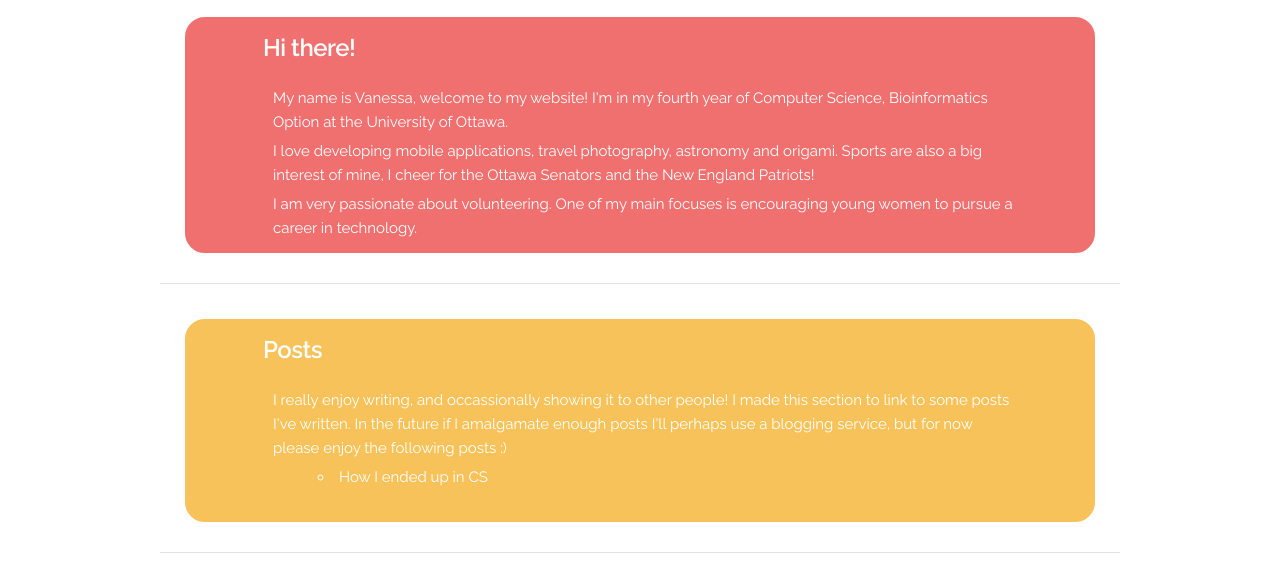
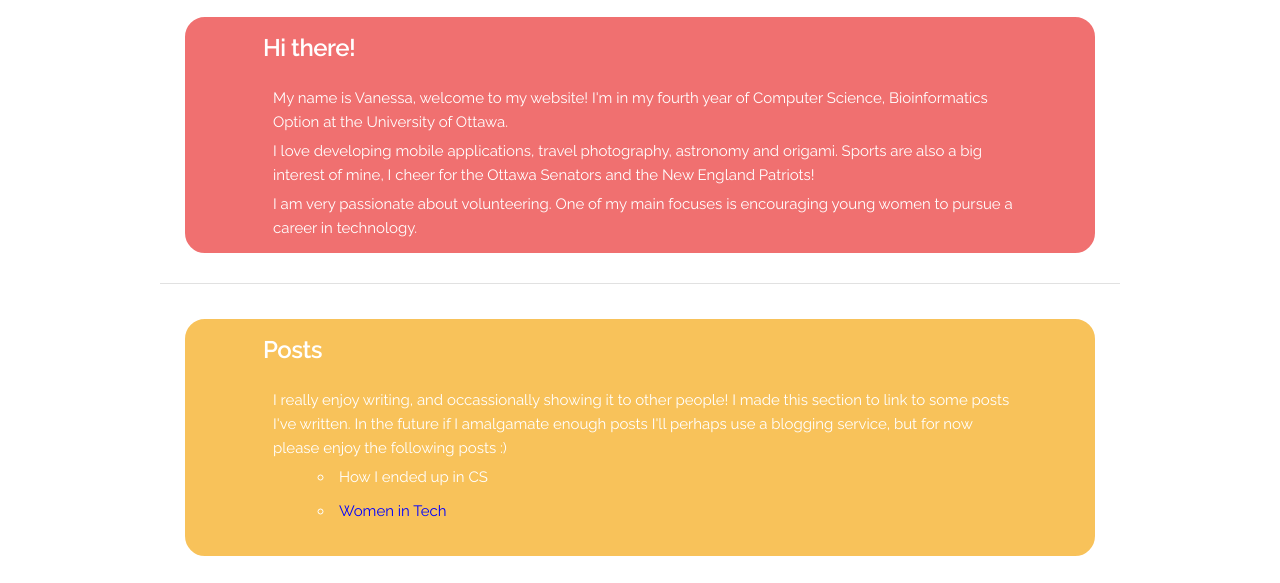
Before and after one commit to vanessaj/vanessaj.github.io, a plain HTML site: page index.html in a window 1280 px wide. Shown: the part 324-907 px from the top of the page. Drawn offline with Linux system fonts and the light colour scheme.

Commit message:
Adding google analytics, changing link colour

```diff
--- a/css/skeleton.css
+++ b/css/skeleton.css
@@ -159,9 +159,9 @@ p {
 –––––––––––––––––––––––––––––––––––––––––––––––––– */
 a {
   text-decoration: none;
-  color: black; }
+  color: blue; }
 a:hover {
-  color: purple;
+  color: black;
   /*color: #0FA0CE;*/ }
 
 
--- a/css/styles.css
+++ b/css/styles.css
@@ -47,6 +47,11 @@
 .container-text ul{
   margin-left: 55px;
 }
+
+@media (min-width: 750px){
+
+}
+
 .container-aboutme > .container-text h5{
   /*color: #FDEFD4;*/
 }
--- a/index.html
+++ b/index.html
@@ -73,6 +73,7 @@
         <p>I really enjoy writing, and occassionally showing it to other people! I made this section to link to some posts I've written. In the future if I amalgamate enough posts I'll perhaps use a blogging service, but for now please enjoy the following posts :)
         <ul>
           <li>How I ended up in CS</li>
+          <li><a href="wit.html">Women in Tech</a></li>
         </ul>
         </p>
       </div>
@@ -111,5 +112,15 @@
 
 <!-- End Document
   –––––––––––––––––––––––––––––––––––––––––––––––––– -->
+  <script>
+  (function(i,s,o,g,r,a,m){i['GoogleAnalyticsObject']=r;i[r]=i[r]||function(){
+  (i[r].q=i[r].q||[]).push(arguments)},i[r].l=1*new Date();a=s.createElement(o),
+  m=s.getElementsByTagName(o)[0];a.async=1;a.src=g;m.parentNode.insertBefore(a,m)
+  })(window,document,'script','//www.google-analytics.com/analytics.js','ga');
+
+  ga('create', 'UA-59599109-1', 'auto');
+  ga('send', 'pageview');
+
+</script>
 </body>
 </html>
```
